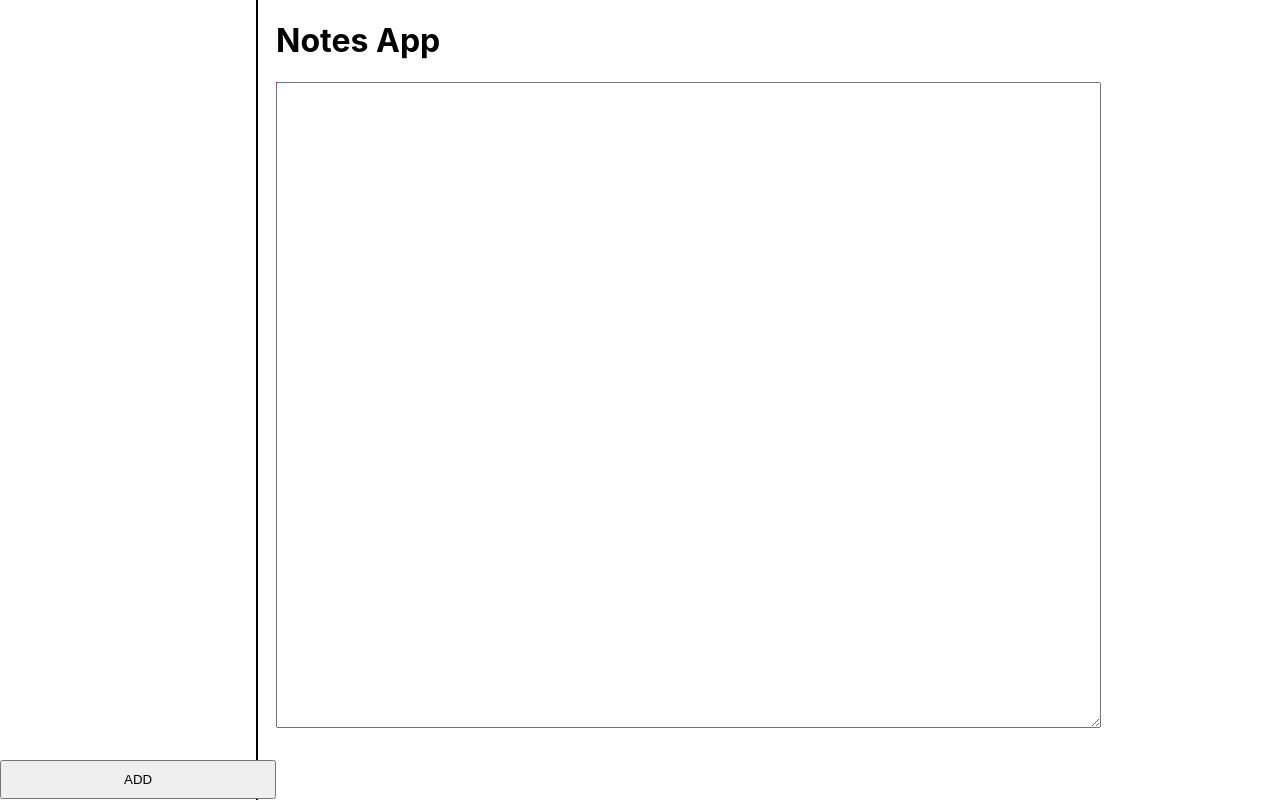
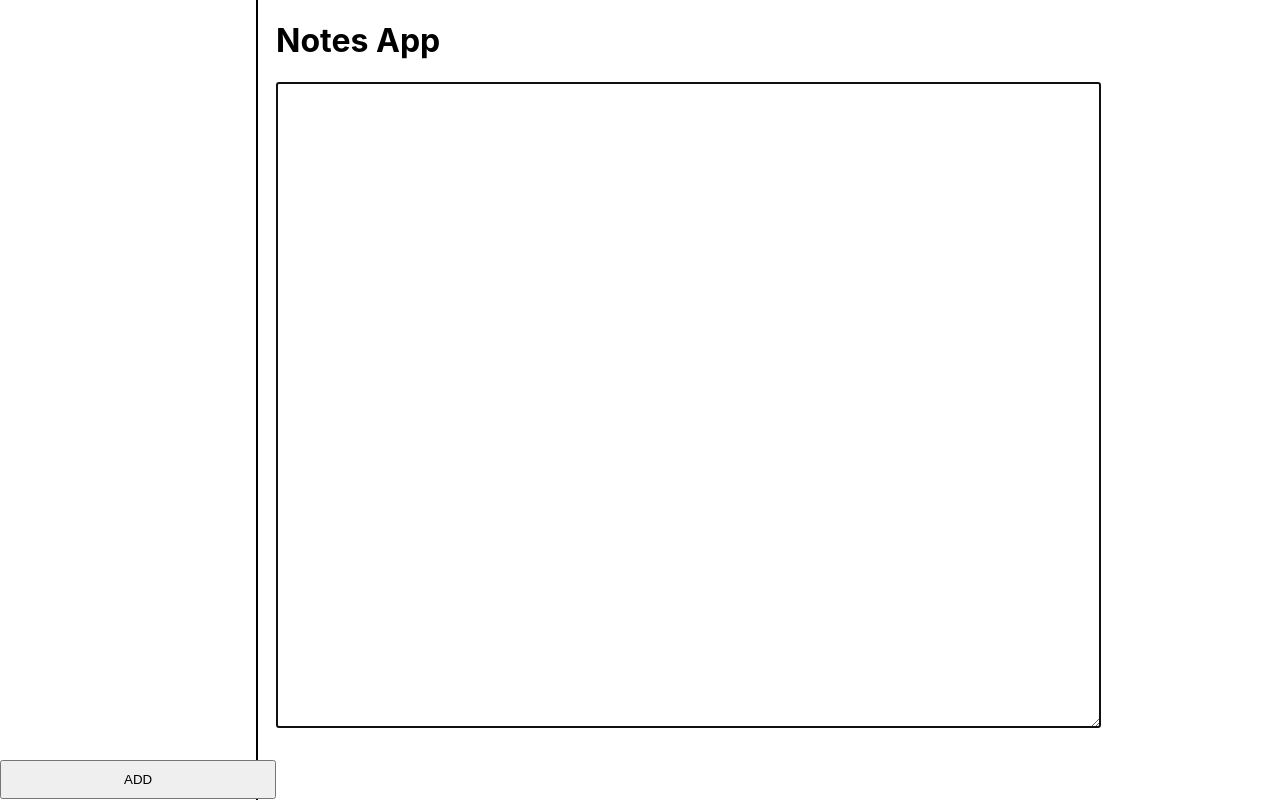
Before and after one commit to Anant-tripathi/Notes-app, a React (Create React App) app: page / in a window 1280 px wide. Built offline with nearby package versions, Linux system fonts and the light colour scheme.

Commit message:
added functionality to focus on textarea when a note is selected/created using useRef

```diff
--- a/src/App.jsx
+++ b/src/App.jsx
@@ -1,4 +1,4 @@
-import { useEffect, useState } from "react";
+import { useEffect, useRef, useState } from "react";
 import "./App.css";
 
 function App() {
@@ -99,6 +99,13 @@ function Notes({ item, setSelectedItem }) {
 }
 
 function Main({ items, setItems, selectedItem }) {
+  const textAreaRef = useRef(null); //declaring a useRef pointing to null
+
+  useEffect(() => {
+    if (textAreaRef.current) textAreaRef.current.focus(); //attaching code to focus on
+    //textarea when the selectedItem state updates
+  }, [selectedItem]);
+
   const handleNoteUpdate = (e) => {
     const updatedItems = [...items];
     updatedItems[selectedItem].text = e.target.value;
@@ -112,6 +119,7 @@ function Main({ items, setItems, selectedItem }) {
       <form action="submit">
         <textarea
           value={items[selectedItem].text ? items[selectedItem].text : " "}
+          ref={textAreaRef} //attaching textarea to textAreaRef
           className="input"
           onChange={handleNoteUpdate}
         />
```
